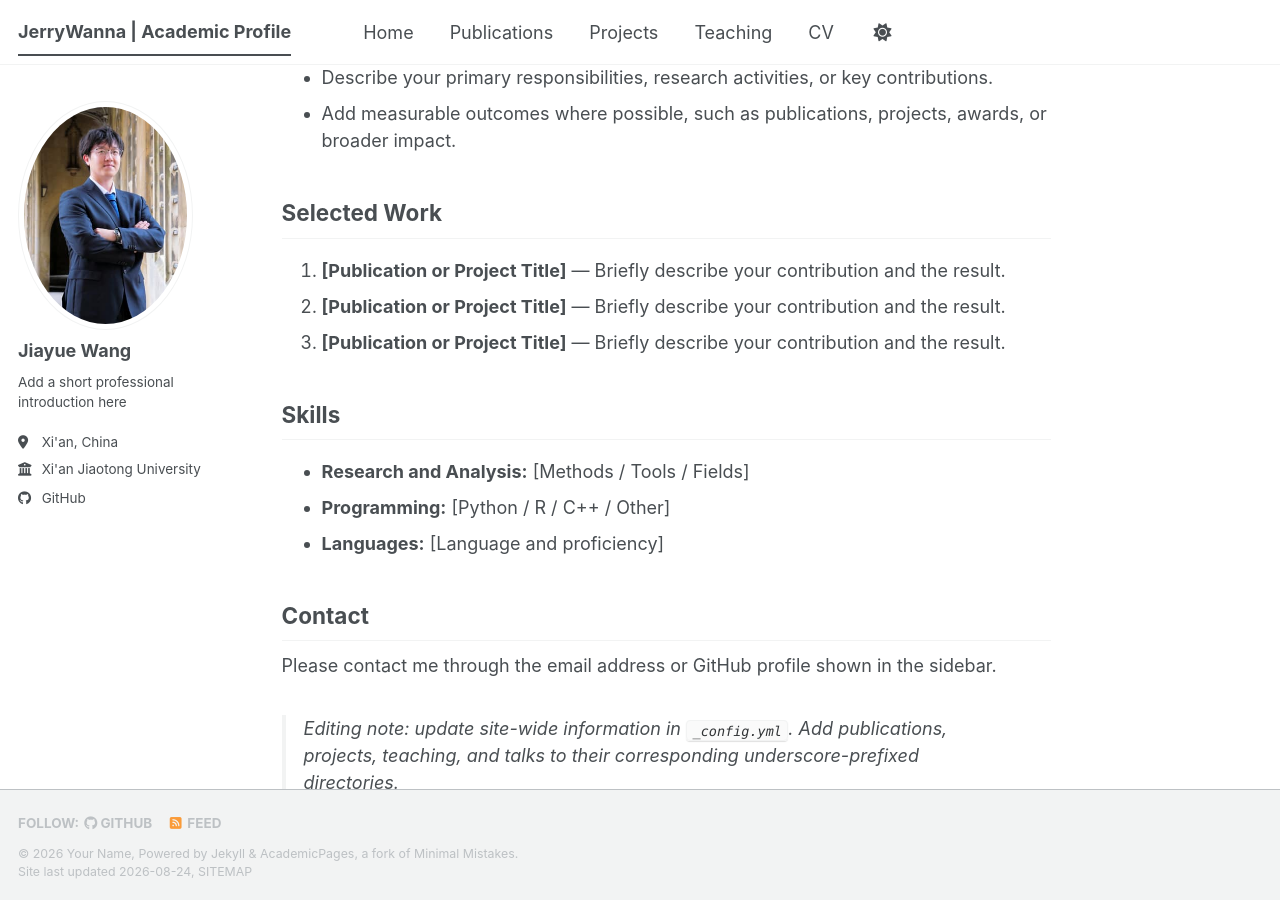
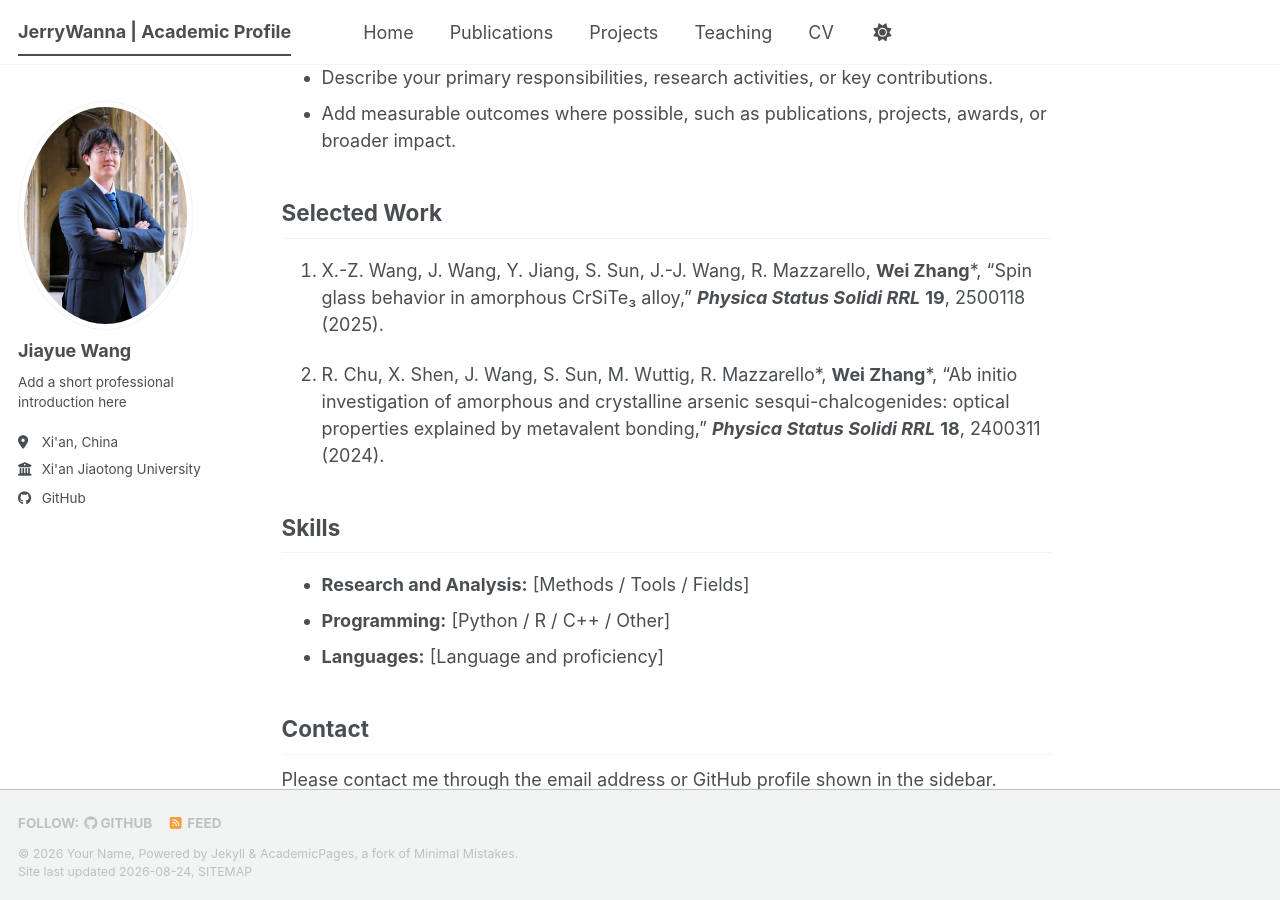
Before and after one commit to JerryWanna/JerryWanna.github.io, a Jekyll site: the page built from _pages/about.md, in a window 1280 px wide and 900 px high, scrolled down 700 px. Built offline with Jekyll 4.4.1, drawn with Linux system fonts in a browser that asks for light colours; a style sheet for code colours, icons or effects is not loaded.

Commit message:
Add two publications to Selected Work

```diff
--- a/_pages/about.md
+++ b/_pages/about.md
@@ -32,9 +32,9 @@ Use two or three sentences to introduce your research interests, academic focus,
 
 ## Selected Work
 
-1. **[Publication or Project Title]** — Briefly describe your contribution and the result.
-2. **[Publication or Project Title]** — Briefly describe your contribution and the result.
-3. **[Publication or Project Title]** — Briefly describe your contribution and the result.
+1. X.-Z. Wang, J. Wang, Y. Jiang, S. Sun, J.-J. Wang, R. Mazzarello, **Wei Zhang**\*, “Spin glass behavior in amorphous CrSiTe₃ alloy,” ***Physica Status Solidi RRL*** **19**, 2500118 (2025).
+
+2. R. Chu, X. Shen, J. Wang, S. Sun, M. Wuttig, R. Mazzarello\*, **Wei Zhang**\*, “Ab initio investigation of amorphous and crystalline arsenic sesqui-chalcogenides: optical properties explained by metavalent bonding,” ***Physica Status Solidi RRL*** **18**, 2400311 (2024).
 
 ## Skills
 
```
